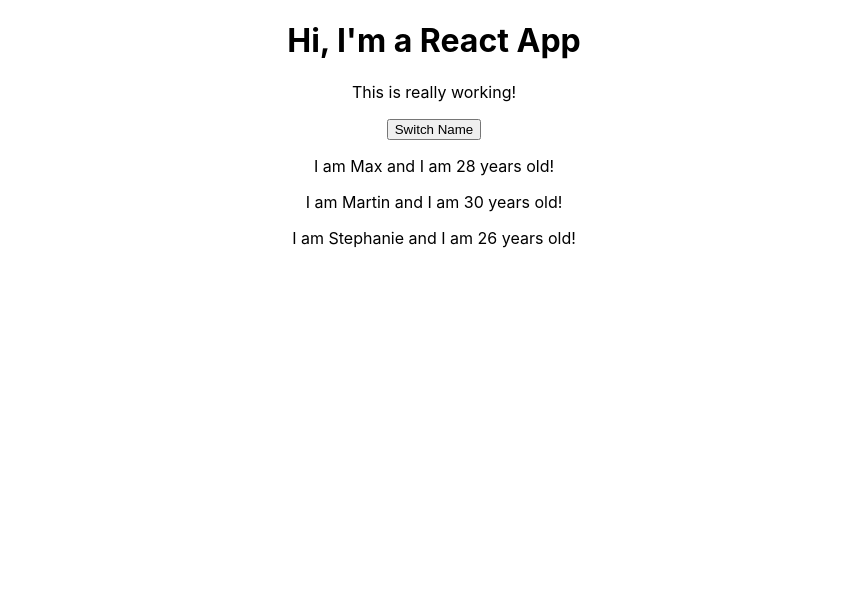
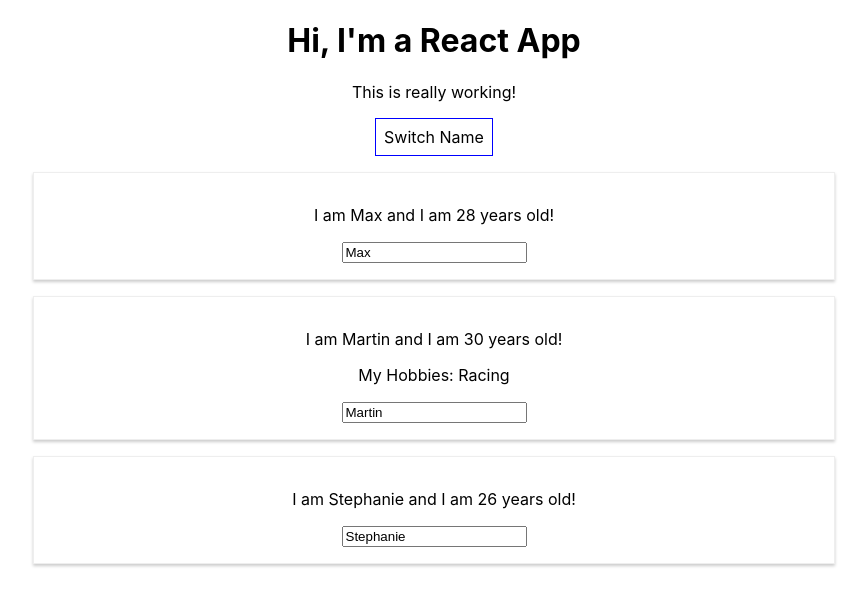
Before and after one commit to malbert1988/react-complete-guide, a React (Create React App) app: page / in a window 1280 px wide. Shown: the top 606 px of the page, without its empty margins (206-1073 px from the left). Built offline with nearby package versions, Linux system fonts and the light colour scheme.

Commit message:
Adding persons to the list

```diff
--- a/src/App.js
+++ b/src/App.js
@@ -12,25 +12,57 @@
     ]
   }
 
-  switchNameHandler = () => {
+  switchNameHandler = (newName) => {
     this.setState({
       persons: [
-        { name: 'Maximillian', age: 31 },
+        { name: newName, age: 31 },
         { name: 'Martin', age: 30 },
         { name: 'Stephanie', age: 26 }
       ]
-    });
+    })
+  }
+
+  nameChangedHandler = (event) => {
+    this.setState(
+      {
+        persons: [
+          { name: 'Max', age: 31 },
+          { name: event.target.value, age: 30 },
+          { name: 'Stephanie', age: 26 }
+        ]
+      }
+    )
   }
 
   render() {
+    const style = {
+      backgroundColor: 'white',
+      font: 'inherit',
+      border: '1px solid blue',
+      padding: '8px',
+      cursor: 'pointer'
+    }
+
     return (
       <div className="App">
         <h1>Hi, I'm a React App</h1>
         <p>This is really working!</p>
-        <button onClick={this.switchNameHandler}>Switch Name</button>
-        <Person name={this.state.persons[0].name} age={this.state.persons[0].age} />
-        <Person name={this.state.persons[1].name} age={this.state.persons[1].age} />
-        <Person name={this.state.persons[2].name} age={this.state.persons[2].age} />
+        <button
+          style={style}
+          onClick={() => this.switchNameHandler('Alberto')}>Switch Name</button>
+        <Person
+          name={this.state.persons[0].name}
+          age={this.state.persons[0].age} />
+        <Person
+          name={this.state.persons[1].name}
+          age={this.state.persons[1].age}
+          click={this.switchNameHandler.bind(this, 'Gallegos')}
+          changed={this.nameChangedHandler}>
+          My Hobbies: Racing
+        </Person>
+        <Person
+          name={this.state.persons[2].name}
+          age={this.state.persons[2].age} />
       </div>
     );
   }
--- /dev/null
+++ b/src/Person/Person.css
@@ -0,0 +1,8 @@
+.Person {
+    width: 60%;
+    margin: 16px auto;
+    border: 1px solid #eee;
+    box-shadow: 0 2px 3px #ccc;
+    padding: 16px;
+    text-align: center;
+}
--- a/src/Person/Person.js
+++ b/src/Person/Person.js
@@ -1,10 +1,13 @@
 import React from 'react';
+
+import './Person.css';
 
 const person = (props) => {
     return (
-        <div>
-            <p>I am {props.name} and I am {props.age} years old!</p>
+        <div className="Person">
+            <p onClick={props.click}>I am {props.name} and I am {props.age} years old!</p>
             <p> {props.children} </p>
+            <input type="text" onChange={props.changed} value={props.name} />
         </div>
     )
 };
```
